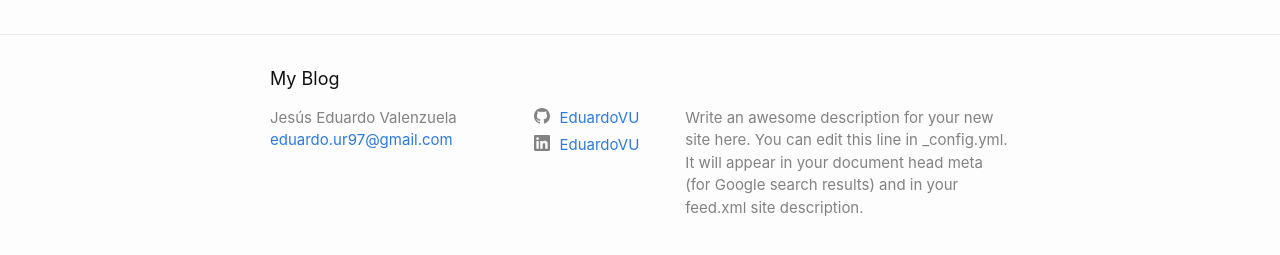
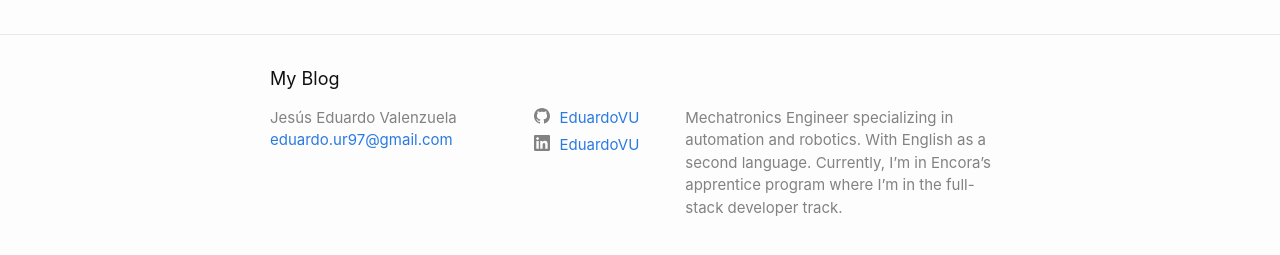
Before and after one commit to EduardoVU/My-Blog, a Jekyll site: the page built from index.markdown, in a window 1280 px wide. Shown: the part 621-876 px from the top of the page. Built offline with Jekyll 4.4.1, drawn with Linux system fonts in a browser that asks for light colours.

Commit message:
Descripción del blog

```diff
--- a/_config.yml
+++ b/_config.yml
@@ -21,9 +21,7 @@
 title: My Blog
 email: eduardo.ur97@gmail.com
 description: >- # this means to ignore newlines until "baseurl:"
-  Write an awesome description for your new site here. You can edit this
-  line in _config.yml. It will appear in your document head meta (for
-  Google search results) and in your feed.xml site description.
+  Mechatronics Engineer specializing in automation and robotics. With English as a second language. Currently, I’m in Encora’s apprentice program where I’m in the full-stack developer track.
 baseurl: "/My-Blog" # the subpath of your site, e.g. /blog
 url: "https://eduardovu.github.io" # the base hostname & protocol for your site, e.g. http://example.com
 #twitter_username: jekyllrb
```
